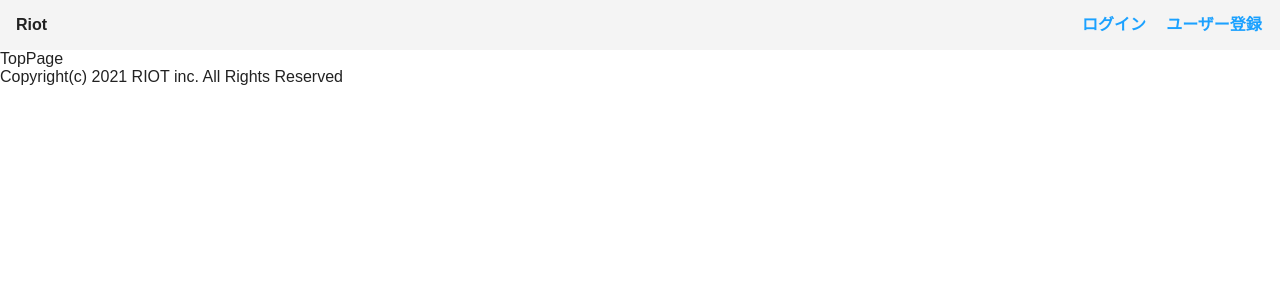
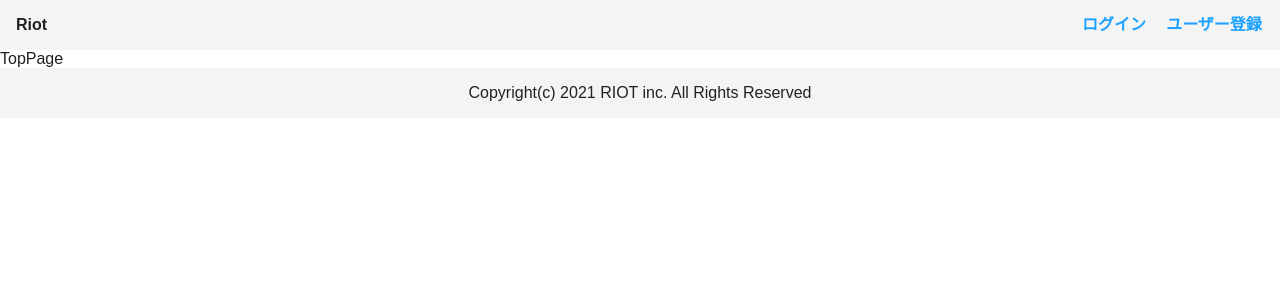
Before and after one commit to kimuniiii/Personal-Development, a Next.js app in the folder packages/client/: page / in a window 1280 px wide. Shown: the top 300 px of the page. Built offline with nearby package versions, Linux system fonts and the light colour scheme.

Commit message:
Footerコンポーネントをデザイン通りに実装完了

```diff
--- a/packages/client/src/components/common/Button/index.tsx
+++ b/packages/client/src/components/common/Button/index.tsx
@@ -18,8 +18,8 @@ export type ButtonProps = JSX.IntrinsicElements['button'] & {
    */
   width: string;
   fontSizeValue: ValueOf<typeof FONT_SIZE>;
+  buttonContent: string;
   onClick: React.MouseEventHandler<HTMLButtonElement>;
-  buttonContent?: string;
   padding?: string;
   fontWeight?: ValueOf<typeof FONT_WEIGHT>;
   maxWidth?: string;
--- a/packages/client/src/components/templates/CommonTemplate/CommonFooter/index.tsx
+++ b/packages/client/src/components/templates/CommonTemplate/CommonFooter/index.tsx
@@ -1,7 +1,19 @@
+import styled from '@emotion/styled';
+
 import type { VFC } from 'react';
 
 import { COPY_RIGHT } from 'src/constants';
 
+import { COLOR_PALETTE } from 'src/styles/color_palette';
+
 export const CommonFooter: VFC = () => {
-  return <footer>{COPY_RIGHT}</footer>;
+  return <StFooter>{COPY_RIGHT}</StFooter>;
 };
+
+const StFooter = styled.footer`
+  display: flex;
+  justify-content: center;
+  align-items: center;
+  padding: 16px;
+  background-color: ${COLOR_PALETTE.LIGHT_GRAY};
+`;
```
